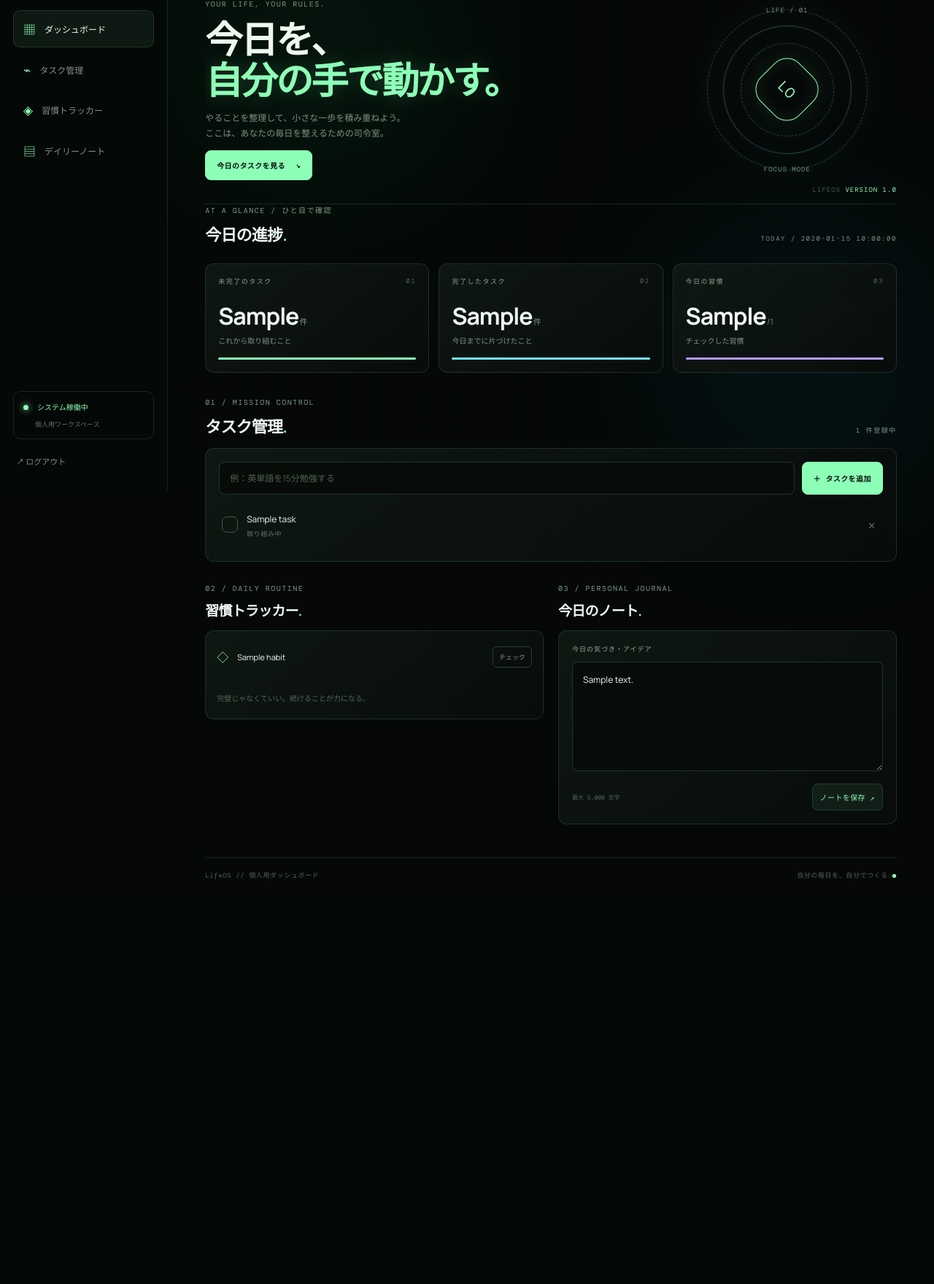
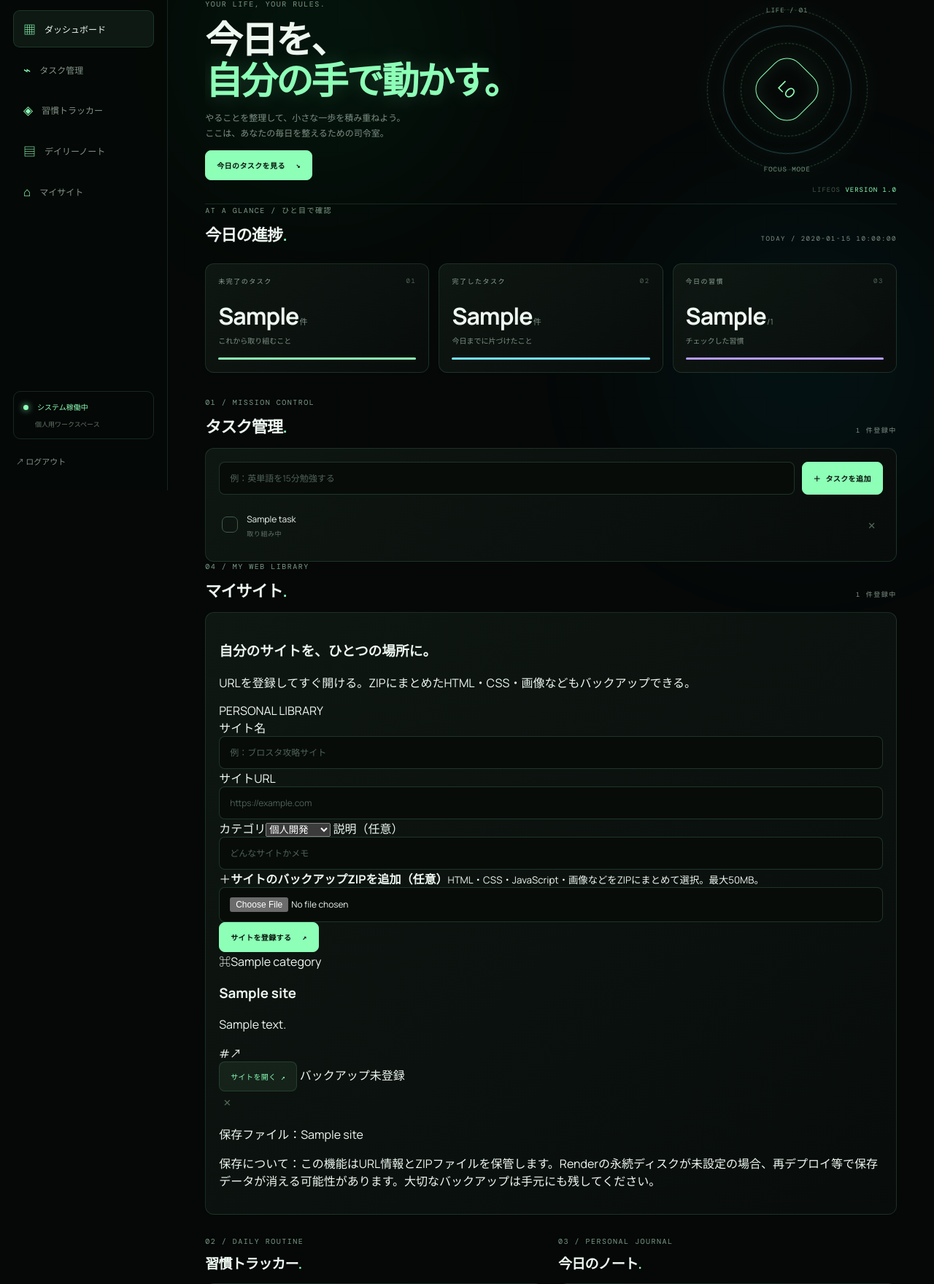
Before and after one commit to morigu812-svg/lifeos, a Flask app: template templates/index.html in a window 1280 px wide. Shown: the part 128-1888 px from the top of the page at 73% size. Before the commit the page ends 1333 px from the top, so only its background shows below. Run offline with Flask 3, Linux system fonts and the light colour scheme; the template is opened without the code that fills it: most values are stand-ins (such as "Sample title", 1, 10 or a date in 2020).

Commit message:
Add Japanese personal site library UI

```diff
--- a/templates/index.html
+++ b/templates/index.html
@@ -18,6 +18,7 @@
       <a href="#tasks" class="nav-item"><span>⌁</span> タスク管理</a>
       <a href="#habits" class="nav-item"><span>◈</span> 習慣トラッカー</a>
       <a href="#notes" class="nav-item"><span>▤</span> デイリーノート</a>
+      <a href="#sites" class="nav-item"><span>⌂</span> マイサイト</a>
       <div class="sidebar-bottom">
         <div class="system-status"><span class="status-dot"></span> システム稼働中<small>個人用ワークスペース</small></div>
         <form method="post" action="{{ url_for('logout') }}"><button type="submit" class="logout-button">↗ ログアウト</button></form>
@@ -46,6 +47,40 @@
           <form method="post" action="{{ url_for('delete_task', task_id=task['id']) }}" onsubmit="return confirm('このタスクを削除しますか？');"><button type="submit" class="icon-button" aria-label="タスクを削除">×</button></form>
         </div>{% endfor %}</div>{% else %}<div class="empty-state"><span>◇</span><p>タスクはまだありません。</p><small>まずは、今日やりたいことをひとつ追加してみよう。</small></div>{% endif %}
       </section>
+
+      <div class="section-heading" id="sites"><div><p class="eyebrow">04 / MY WEB LIBRARY</p><h2>マイサイト<span>.</span></h2></div><span class="section-count">{{ sites|length }} 件登録中</span></div>
+      <section class="panel sites-panel">
+        <div class="sites-intro"><div><h3>自分のサイトを、ひとつの場所に。</h3><p>URLを登録してすぐ開ける。ZIPにまとめたHTML・CSS・画像などもバックアップできる。</p></div><span class="sites-badge">PERSONAL LIBRARY</span></div>
+        <form method="post" action="{{ url_for('add_site') }}" enctype="multipart/form-data" class="site-form">
+          <div class="site-form-grid">
+            <label>サイト名<input name="name" maxlength="100" placeholder="例：ブロスタ攻略サイト" required></label>
+            <label>サイトURL<input name="url" type="url" placeholder="https://example.com" required></label>
+            <label>カテゴリ<select name="category"><option>個人開発</option><option>ゲーム</option><option>勉強</option><option>仕事・活動</option><option>その他</option></select></label>
+            <label>説明（任意）<input name="description" maxlength="500" placeholder="どんなサイトかメモ"></label>
+          </div>
+          <label class="upload-label" for="site-backup"><span class="upload-icon">＋</span><span><strong>サイトのバックアップZIPを追加（任意）</strong><small>HTML・CSS・JavaScript・画像などをZIPにまとめて選択。最大50MB。</small></span><input id="site-backup" type="file" name="backup" accept=".zip,application/zip"></label>
+          <button type="submit" class="button primary">サイトを登録する <span>↗</span></button>
+        </form>
+        {% if sites %}
+        <div class="site-grid">{% for site in sites %}
+          <article class="site-card">
+            <div class="site-card-top"><span class="site-symbol">⌘</span><span class="site-category">{{ site['category'] }}</span></div>
+            <h3>{{ site['name'] }}</h3>
+            {% if site['description'] %}<p class="site-description">{{ site['description'] }}</p>{% else %}<p class="site-description muted">説明はまだありません。</p>{% endif %}
+            <a class="site-url" href="{{ site['url'] }}" target="_blank" rel="noopener noreferrer"><span>{{ site['url'] }}</span><span>↗</span></a>
+            <div class="site-card-actions">
+              <a class="button secondary" href="{{ site['url'] }}" target="_blank" rel="noopener noreferrer">サイトを開く ↗</a>
+              {% if site['backup_name'] %}<a class="button backup-button" href="{{ url_for('download_site_backup', site_id=site['id']) }}">ZIPを保存 ↓</a>{% else %}<span class="no-backup">バックアップ未登録</span>{% endif %}
+              <form method="post" action="{{ url_for('delete_site', site_id=site['id']) }}" onsubmit="return confirm('このサイト情報と保存済みZIPを削除しますか？');"><button class="icon-button" type="submit" aria-label="サイトを削除">×</button></form>
+            </div>
+            {% if site['backup_original_name'] %}<p class="backup-name">保存ファイル：{{ site['backup_original_name'] }}</p>{% endif %}
+          </article>
+        {% endfor %}</div>
+        {% else %}
+        <div class="empty-state site-empty"><span>⌘</span><p>まだサイトが登録されていません。</p><small>上のフォームからURLを登録。ファイルも残したい場合はサイト一式をZIPにして添付してな。</small></div>
+        {% endif %}
+        <p class="storage-notice">保存について：この機能はURL情報とZIPファイルを保管します。Renderの永続ディスクが未設定の場合、再デプロイ等で保存データが消える可能性があります。大切なバックアップは手元にも残してください。</p>
+      </section>
       <div class="two-column">
         <section id="habits"><div class="section-heading compact"><div><p class="eyebrow">02 / DAILY ROUTINE</p><h2>習慣トラッカー<span>.</span></h2></div></div>
           <div class="panel habit-panel">{% for habit in habits %}<form method="post" action="{{ url_for('toggle_habit', habit_id=habit['id']) }}" class="habit-row"><span class="habit-symbol">{% if habit['checked'] %}✓{% else %}◇{% endif %}</span><span class="habit-name">{{ habit['title'] }}</span><button type="submit" class="habit-toggle {% if habit['checked'] %}checked{% endif %}">{{ "完了 ✓" if habit['checked'] else "チェック" }}</button></form>{% endfor %}<p class="panel-foot">完璧じゃなくていい。続けることが力になる。</p></div>
```
